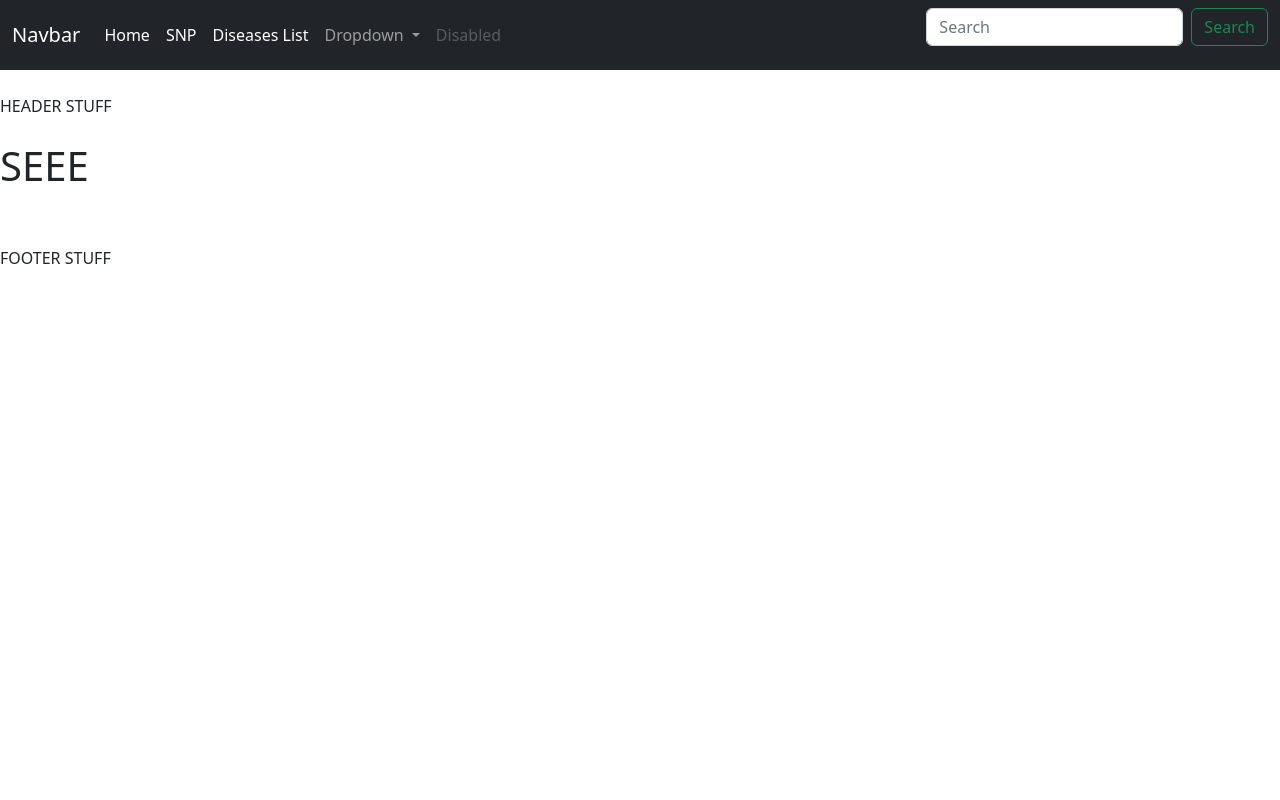
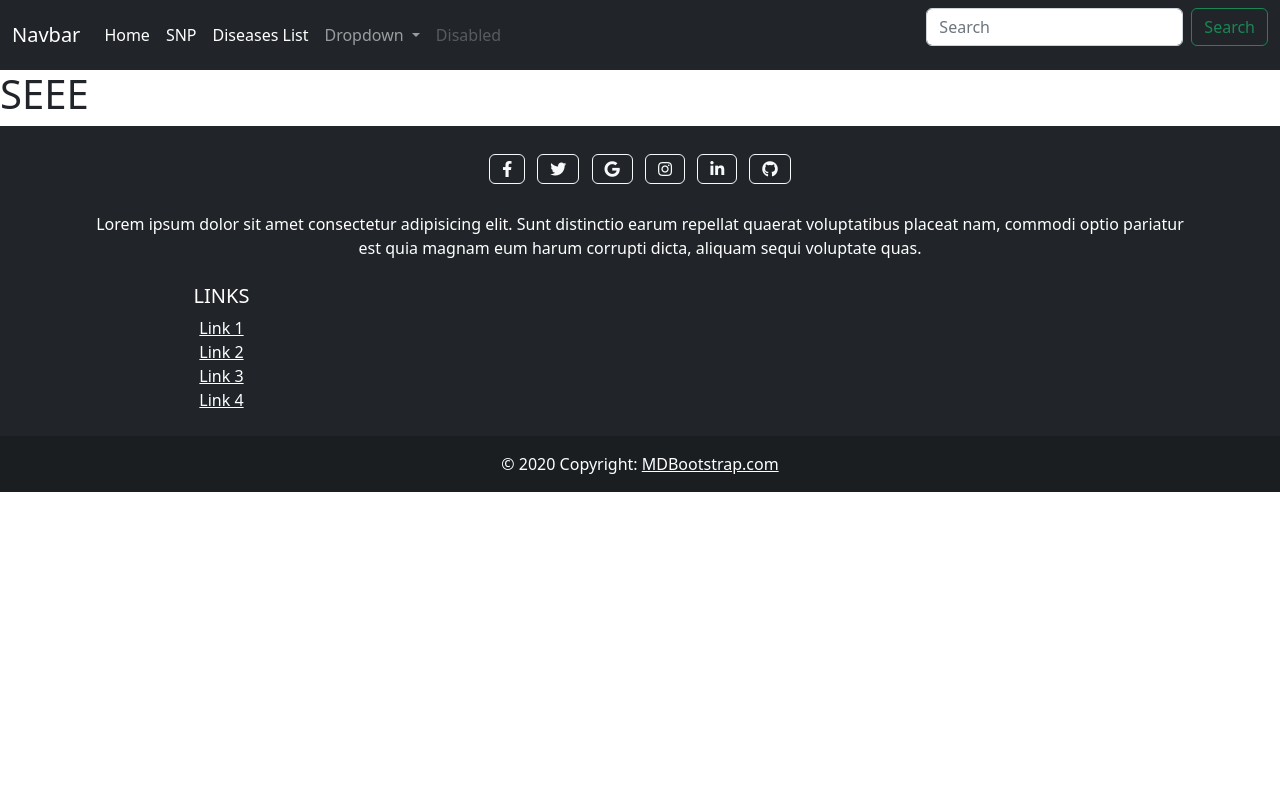
Before and after one commit to GeorgeAlehandro/snpProject, a Django app: page / in a window 1280 px wide. Run offline with Django 4.2, Linux system fonts and the light colour scheme; some libraries are stand-ins or nearby versions.

Commit message:
added modifs

```diff
--- a/snpProject/snpProject/urls.py
+++ b/snpProject/snpProject/urls.py
@@ -19,7 +19,7 @@ from snpProjectDB.views import homepage, snppage, DiseasesListView, show_disease
 
 urlpatterns = [
     path('admin/', admin.site.urls),
-    path('', homepage),
+    path('', homepage, name = "home"),
     path('snpsearch', snppage, name = "snpsearch"),
     path('diseaseslist', show_diseases, name ="diseaseslist"),
     path('data/', DiseasesListView.as_view()),
--- a/snpProject/snpProjectDB/templates/base.html
+++ b/snpProject/snpProjectDB/templates/base.html
@@ -1,14 +1,12 @@
 <!doctype html>
 
 <html lang="en">
+    <link href="https://use.fontawesome.com/releases/v5.8.1/css/all.css" rel="stylesheet">
+
     {% include 'navbar.html' %}
-  <br/>
-HEADER STUFF
-<br/><br/>
   <head>
     <meta charset="utf-8">
     <meta name="viewport" content="width=device-width, initial-scale=1">
-    <title>Bootstrap demo</title>
     <link href="https://cdn.jsdelivr.net/npm/bootstrap@5.2.2/dist/css/bootstrap.min.css" rel="stylesheet" integrity="sha384-Zenh87qX5JnK2Jl0vWa8Ck2rdkQ2Bzep5IDxbcnCeuOxjzrPF/et3URy9Bv1WTRi" crossorigin="anonymous">
   </head>
   <body>
@@ -19,5 +17,89 @@ HEADER STUFF
     <script src="https://cdn.jsdelivr.net/npm/bootstrap@5.2.2/dist/js/bootstrap.bundle.min.js" integrity="sha384-OERcA2EqjJCMA+/3y+gxIOqMEjwtxJY7qPCqsdltbNJuaOe923+mo//f6V8Qbsw3" crossorigin="anonymous"></script>
   </body>
 </html>
-<br/><br/>
-FOOTER STUFF
+<!-- Footer -->
+<footer class="bg-dark text-center text-white">
+  <!-- Grid container -->
+  <div class="container p-4">
+    <!-- Section: Social media -->
+    <section class="mb-4">
+      <!-- Facebook -->
+      <a class="btn btn-outline-light btn-floating m-1" href="#!" role="button"
+        ><i class="fab fa-facebook-f"></i
+      ></a>
+
+      <!-- Twitter -->
+      <a class="btn btn-outline-light btn-floating m-1" href="#!" role="button"
+        ><i class="fab fa-twitter"></i
+      ></a>
+
+      <!-- Google -->
+      <a class="btn btn-outline-light btn-floating m-1" href="#!" role="button"
+        ><i class="fab fa-google"></i
+      ></a>
+
+      <!-- Instagram -->
+      <a class="btn btn-outline-light btn-floating m-1" href="#!" role="button"
+        ><i class="fab fa-instagram"></i
+      ></a>
+
+      <!-- Linkedin -->
+      <a class="btn btn-outline-light btn-floating m-1" href="#!" role="button"
+        ><i class="fab fa-linkedin-in"></i
+      ></a>
+
+      <!-- Github -->
+      <a class="btn btn-outline-light btn-floating m-1" href="#!" role="button"
+        ><i class="fab fa-github"></i
+      ></a>
+    </section>
+
+    <!-- Section: Text -->
+    <section class="mb-4">
+      <p>
+        Lorem ipsum dolor sit amet consectetur adipisicing elit. Sunt distinctio earum
+        repellat quaerat voluptatibus placeat nam, commodi optio pariatur est quia magnam
+        eum harum corrupti dicta, aliquam sequi voluptate quas.
+      </p>
+    </section>
+    <!-- Section: Text -->
+
+    <!-- Section: Links -->
+    <section class="">
+      <!--Grid row-->
+      <div class="row" justify-content = "center" margin = "0 auto">
+        <!--Grid column-->
+        <div class="col-lg-3 col-md-6 mb-4 mb-md-0" justify-content = "center">
+          <h5 class="text-uppercase">Links</h5>
+
+          <ul class="list-unstyled mb-0">
+            <li>
+              <a href="#!" class="text-white">Link 1</a>
+            </li>
+            <li>
+              <a href="#!" class="text-white">Link 2</a>
+            </li>
+            <li>
+              <a href="#!" class="text-white">Link 3</a>
+            </li>
+            <li>
+              <a href="#!" class="text-white">Link 4</a>
+            </li>
+          </ul>
+        </div>
+        <!--Grid column-->
+      </div>
+      <!--Grid row-->
+    </section>
+    <!-- Section: Links -->
+  </div>
+  <!-- Grid container -->
+
+  <!-- Copyright -->
+  <div class="text-center p-3" style="background-color: rgba(0, 0, 0, 0.2);">
+    © 2020 Copyright:
+    <a class="text-white" href="https://mdbootstrap.com/">MDBootstrap.com</a>
+  </div>
+  <!-- Copyright -->
+</footer>
+<!-- Footer -->
--- a/snpProject/snpProjectDB/templates/navbar.html
+++ b/snpProject/snpProjectDB/templates/navbar.html
@@ -7,7 +7,7 @@
     <div class="collapse navbar-collapse" id="navbarSupportedContent">
       <ul class="navbar-nav me-auto mb-2 mb-lg-0">
         <li class="nav-item">
-          <a class="nav-link active" aria-current="page" href="#">Home</a>
+          <a class="nav-link active" aria-current="page" href="{% url 'home' %}">Home</a>
         </li>
         <li class="nav-item">
           <a class="nav-link active" href="{% url 'snpsearch' %}">SNP</a>
@@ -20,7 +20,7 @@
             Dropdown
           </a>
           <ul class="dropdown-menu">
-            <li><a class="dropdown-item" href="#">Action</a></li>
+            <li><a class="dropdown-item" href="{% url 'diseaseslist' %}">List of diseases</a></li>
             <li><a class="dropdown-item" href="#">Another action</a></li>
             <li><hr class="dropdown-divider"></li>
             <li><a class="dropdown-item" href="#">Something else here</a></li>
```
Also changed, not shown: snpProject/inserting_trait.py (+37 -2 lines), snpProject/snpProjectDB/templates/serverside_diseases_fetch.html (+6 -3 lines).
